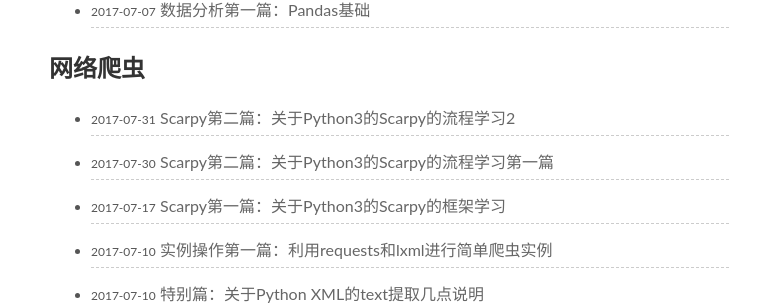
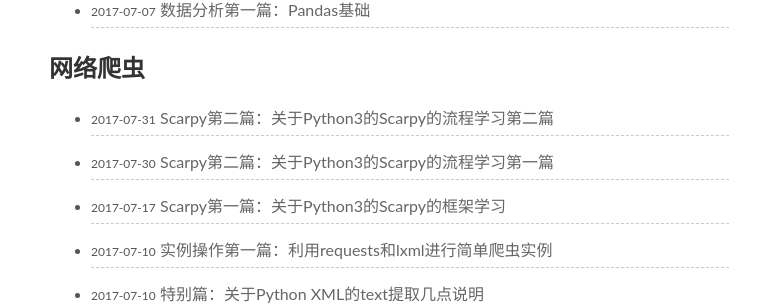
Before and after one commit to happyjay23/happyjay23.github.io, a Jekyll site: the page built from pages/categories.md, in a window 1280 px wide. Shown: the part 1269-1574 px from the top of the page, without its empty margins (121-881 px from the left). Built offline with Jekyll 4.4.1, drawn with Linux system fonts in a browser that asks for light colours.

Commit message:
2017080103

```diff
--- a/_posts/2017-07-31-scrapy.md
+++ b/_posts/2017-07-31-scrapy.md
@@ -1,6 +1,6 @@
 ---
 layout: post
-title: Scarpy第二篇：关于Python3的Scarpy的流程学习2
+title: Scarpy第二篇：关于Python3的Scarpy的流程学习第二篇
 categories: 网络爬虫
 description: 网络爬虫学习
 keywords: Python, Scarpy，框架，爬虫
```
